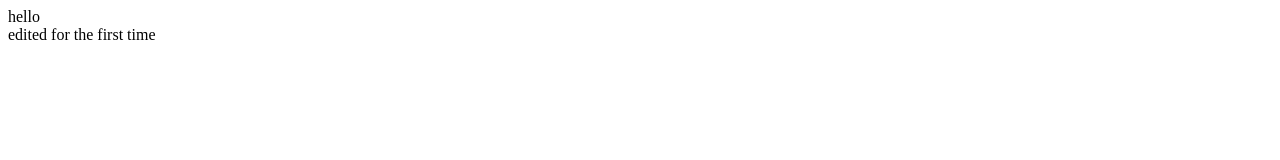
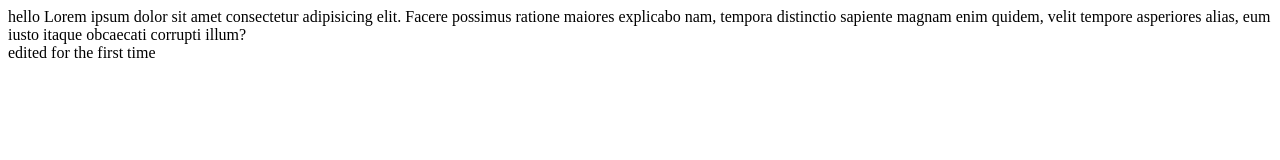
Before and after one commit to VanBawi/git-crash, a plain HTML site: page index.html in a window 1280 px wide. Drawn offline with Linux system fonts and the light colour scheme.

Commit message:
edited index.html

```diff
--- a/index.html
+++ b/index.html
@@ -9,6 +9,8 @@
 	<body>
 		hello
 
+		Lorem ipsum dolor sit amet consectetur adipisicing elit. Facere possimus ratione maiores explicabo nam, tempora distinctio sapiente magnam enim quidem, velit tempore asperiores alias, eum iusto itaque obcaecati corrupti illum?
+
 		<div>edited for the first time</div>
 	</body>
 </html>
```
